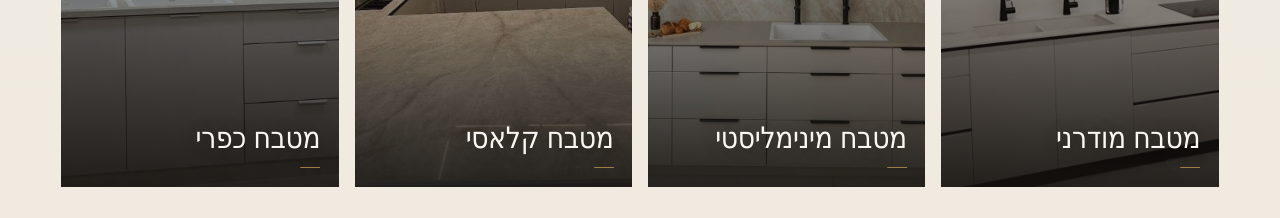
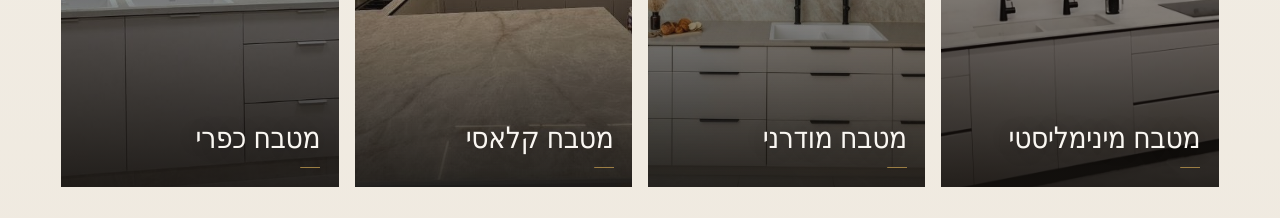
Before and after one commit to avinisimian-debug/luxora-website, a React (Vite) app: page /gallery in a window 1280 px wide. Shown: the part 4860-5078 px from the top of the page. Built offline with nearby package versions, Linux system fonts and the light colour scheme.

Commit message:
Swap the modern and minimalist kitchen style titles.
Co-Authored-By: Claude Opus 5.5 <noreply@anthropic.com>

```diff
--- a/src/data/content.ts
+++ b/src/data/content.ts
@@ -40,8 +40,8 @@ export const NAV = [
 
 /** Official kitchen styles only */
 export const KITCHEN_STYLES = [
+  { id: 'minimal', title: 'מטבח מינימליסטי' },
   { id: 'modern', title: 'מטבח מודרני' },
-  { id: 'minimal', title: 'מטבח מינימליסטי' },
   { id: 'classic', title: 'מטבח קלאסי' },
   { id: 'rustic', title: 'מטבח כפרי' },
 ] as const
```
